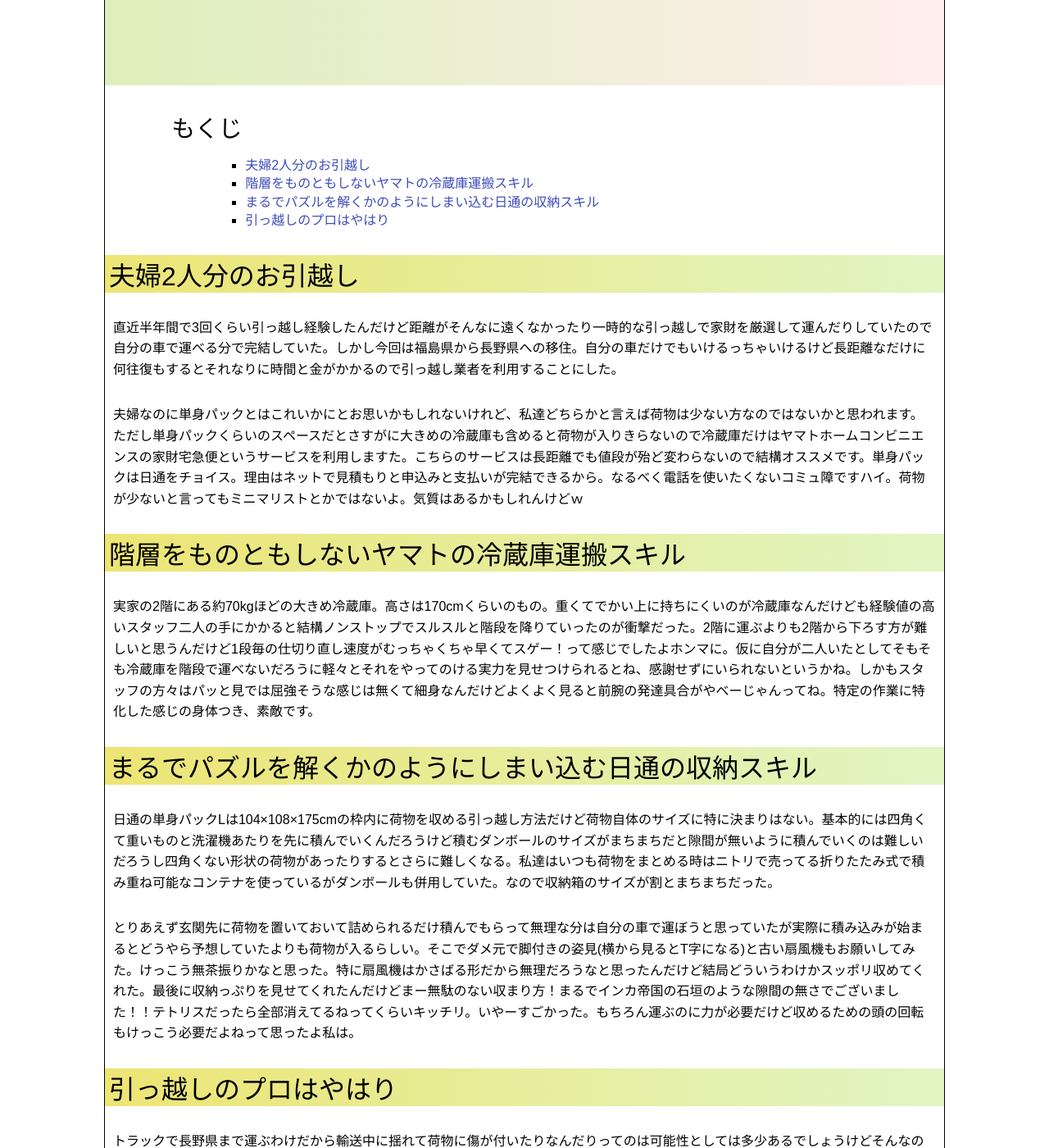
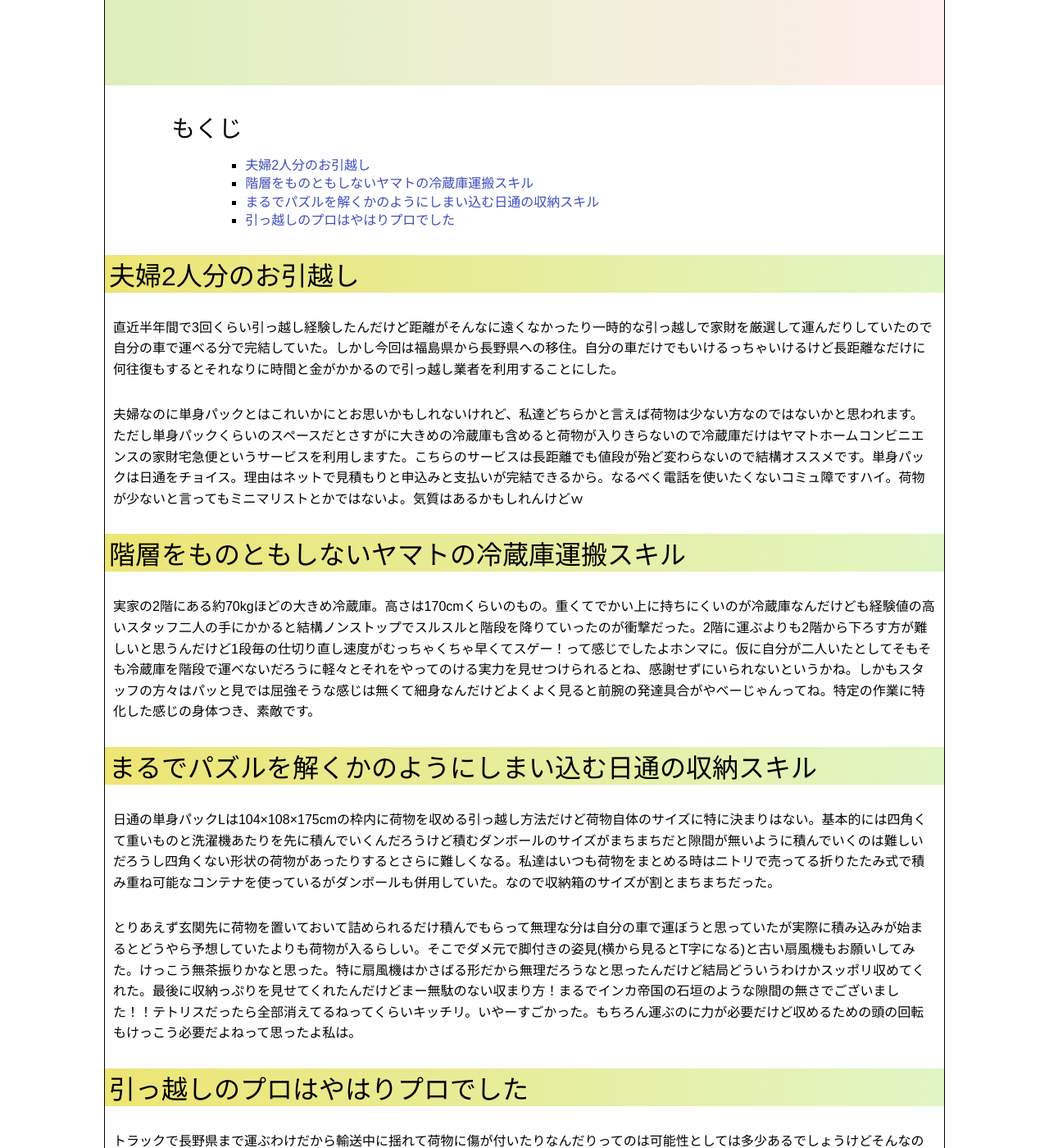
Before and after one commit to photoantenna/photoantenna.github.io, a Jekyll site: the page built from _posts/2019-10-05-hikkoshi.md, in a window 1280 px wide and 1400 px high, scrolled down 814 px. Shown: the whole window at 82% size. Built offline with Jekyll 4.4.1, drawn with Linux system fonts in a browser that asks for light colours.

Commit message:
_posts/2019-10-05-hikkoshi.md updated from https://stackedit.io/

```diff
--- a/_posts/2019-10-05-hikkoshi.md
+++ b/_posts/2019-10-05-hikkoshi.md
@@ -30,10 +30,10 @@ image:
 
 とりあえず玄関先に荷物を置いておいて詰められるだけ積んでもらって無理な分は自分の車で運ぼうと思っていたが実際に積み込みが始まるとどうやら予想していたよりも荷物が入るらしい。そこでダメ元で脚付きの姿見(横から見るとT字になる)と古い扇風機もお願いしてみた。けっこう無茶振りかなと思った。特に扇風機はかさばる形だから無理だろうなと思ったんだけど結局どういうわけかスッポリ収めてくれた。最後に収納っぷりを見せてくれたんだけどまー無駄のない収まり方！まるでインカ帝国の石垣のような隙間の無さでございました！！テトリスだったら全部消えてるねってくらいキッチリ。いやーすごかった。もちろん運ぶのに力が必要だけど収めるための頭の回転もけっこう必要だよねって思ったよ私は。
 
-### 引っ越しのプロはやはり
+### 引っ越しのプロはやはりプロでした
 
 トラックで長野県まで運ぶわけだから輸送中に揺れて荷物に傷が付いたりなんだりってのは可能性としては多少あるでしょうけどそんなの全然構わんわ！ってくらいスタッフの方たちは頑張ってくれました。そもそも見た目の綺麗さにはあんまりこだわらない夫婦ではあるけれどあの作業を遂行してくれたんだから文句などあろうはずもないって感じっす。
 今回の引っ越し代は2社使って4万円くらいでした。オフシーズン最高！！
 <!--stackedit_data:
-eyJoaXN0b3J5IjpbODk2MTcwMjk3LC04MTQ2MTI2NjldfQ==
+eyJoaXN0b3J5IjpbMTE3ODA5OTk0MiwtODE0NjEyNjY5XX0=
 -->
```
